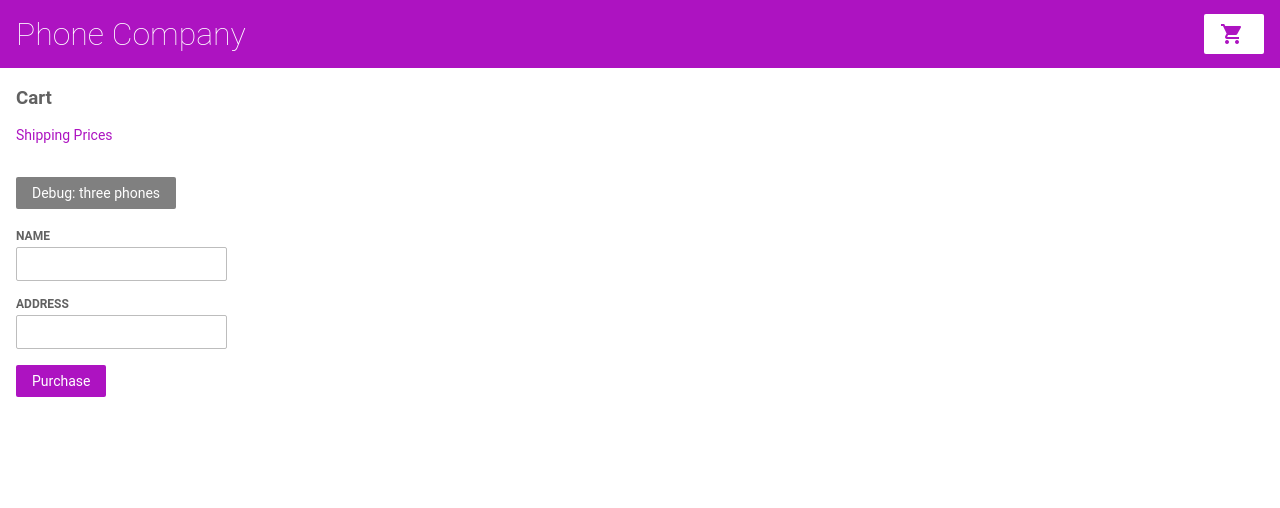
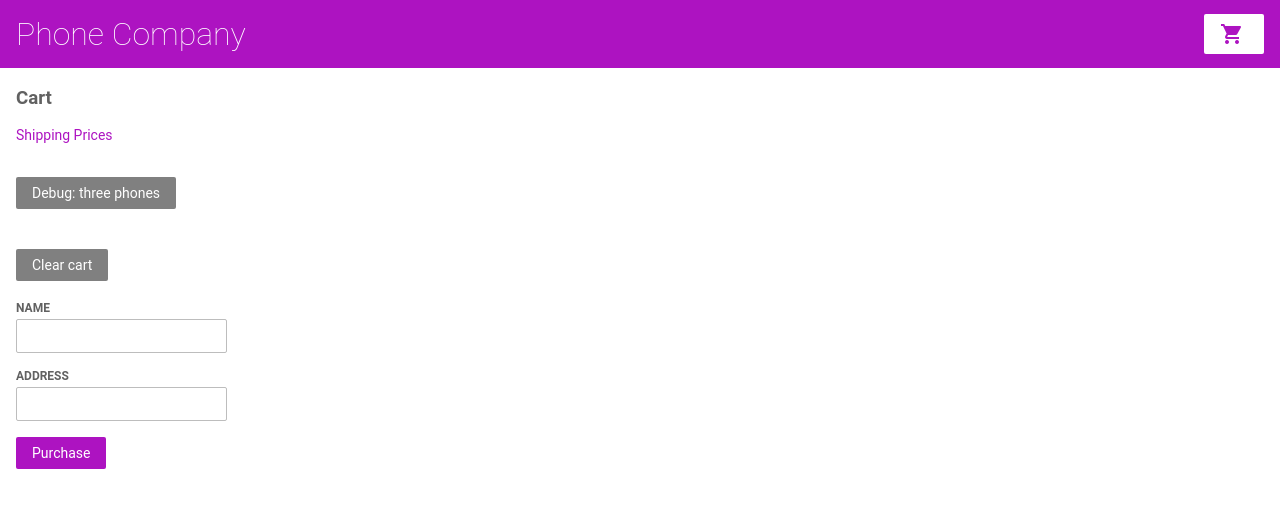
Before and after one commit to fladgast/gettingstarted, an Angular app: page /cart in a window 1280 px wide. Shown: the top 508 px of the page. Built offline with nearby package versions, Linux system fonts and the light colour scheme.

Commit message:
Task 14 complete

```diff
--- a/src/app/cart.service.ts
+++ b/src/app/cart.service.ts
@@ -21,7 +21,7 @@ export class CartService {
   }
 
   clearCart() {
-    this.items = [];
+    this.items.splice(0);
     return this.items;
   }
 
--- a/src/app/cart/cart.component.html
+++ b/src/app/cart/cart.component.html
@@ -4,7 +4,12 @@
   <a routerLink="/shipping">Shipping Prices</a>
 </p>
 
-<button type="button" class="debug-button" (click)="addThree()">Debug: three phones</button>
+<div>
+  <button type="button" class="gray-button" (click)="addThree()">Debug: three phones</button>
+</div>
+<div>
+  <button type="button" class="gray-button" (click)="clearCart()">Clear cart</button>
+</div>
 
 <div class="cart-item" *ngFor="let item of items; let i = index">
   <span>{{ item.name }} </span>
--- a/src/app/cart/cart.component.ts
+++ b/src/app/cart/cart.component.ts
@@ -36,6 +36,10 @@ export class CartComponent {
     this.cartService.addToCart(products[2])
   }
 
+  clearCart() {
+    this.cartService.clearCart()
+  }
+
   removeItem(i: number): void {
     this.cartService.items.splice(i, 1);
   }
--- a/src/styles.css
+++ b/src/styles.css
@@ -150,7 +150,7 @@ app-top-bar h1 {
   box-shadow: 2px 2px 5px;
 }
 
-.debug-button {
+.gray-button {
   background-color: gray;
   margin: 20px 0px 20px 0px;
 }
```
